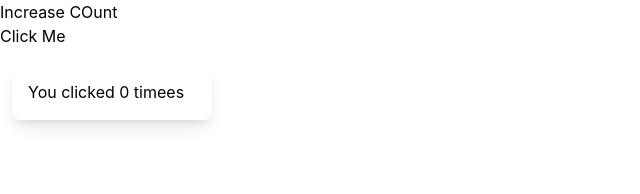
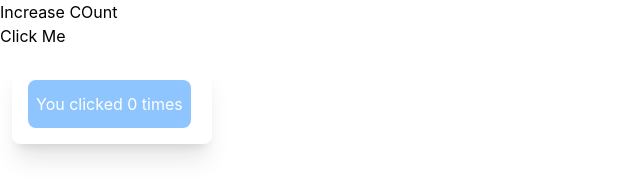
Before and after one commit to niyomugaboetiene/vue-2.0-course, a Vue app: page / in a window 1280 px wide. Shown: the part 144-338 px from the top of the page, without its empty margins (0-640 px from the left). Built offline with nearby package versions, Linux system fonts and the light colour scheme.

Commit message:
vue: review about interplation

```diff
--- a/src/components/Directives.vue
+++ b/src/components/Directives.vue
@@ -33,8 +33,8 @@
          <!-- v-on is used to DOM events ataching an event listener to an element -->
          <!-- v-on:eventName="methoodName" --> <br>
          <button @click="sayHello">Click Me</button> <br>
-         <div class="ms-3 shadow-lg w-[200px] mt-4 p-4 rounded-lg">
-             <button @click="counted ++">You clicked {{ counted }} timees</button>
+         <div class="ms-3 shadow-xl w-[200px] mt-4 p-4 rounded-lg">
+             <button @click="counted ++" class="bg-blue-300 px-2 text-white py-3 rounded-lg hover:bg-blue-400 transition-colors">You clicked {{ counted }} times</button>
          </div>
   </template>
 
```
